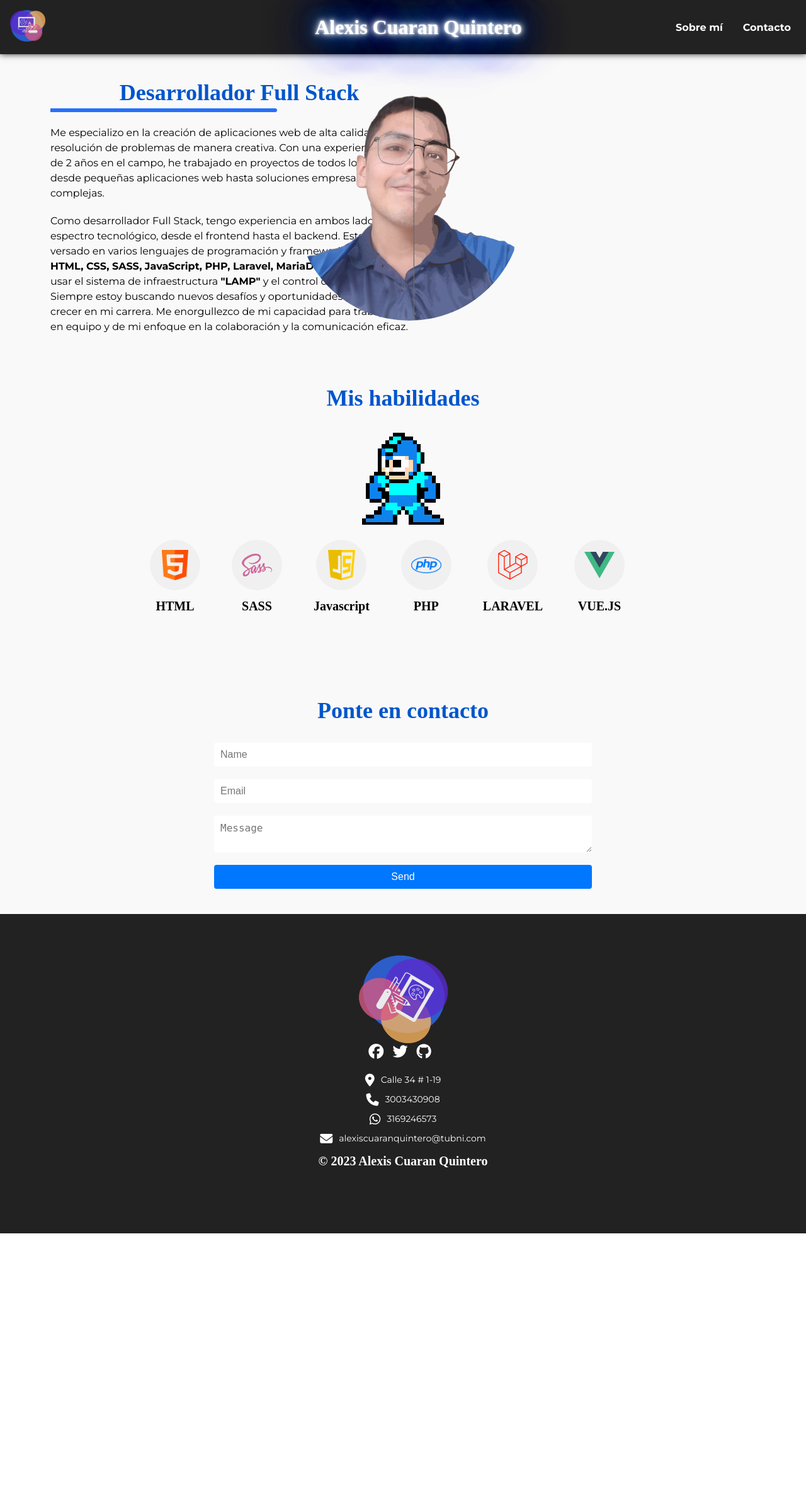
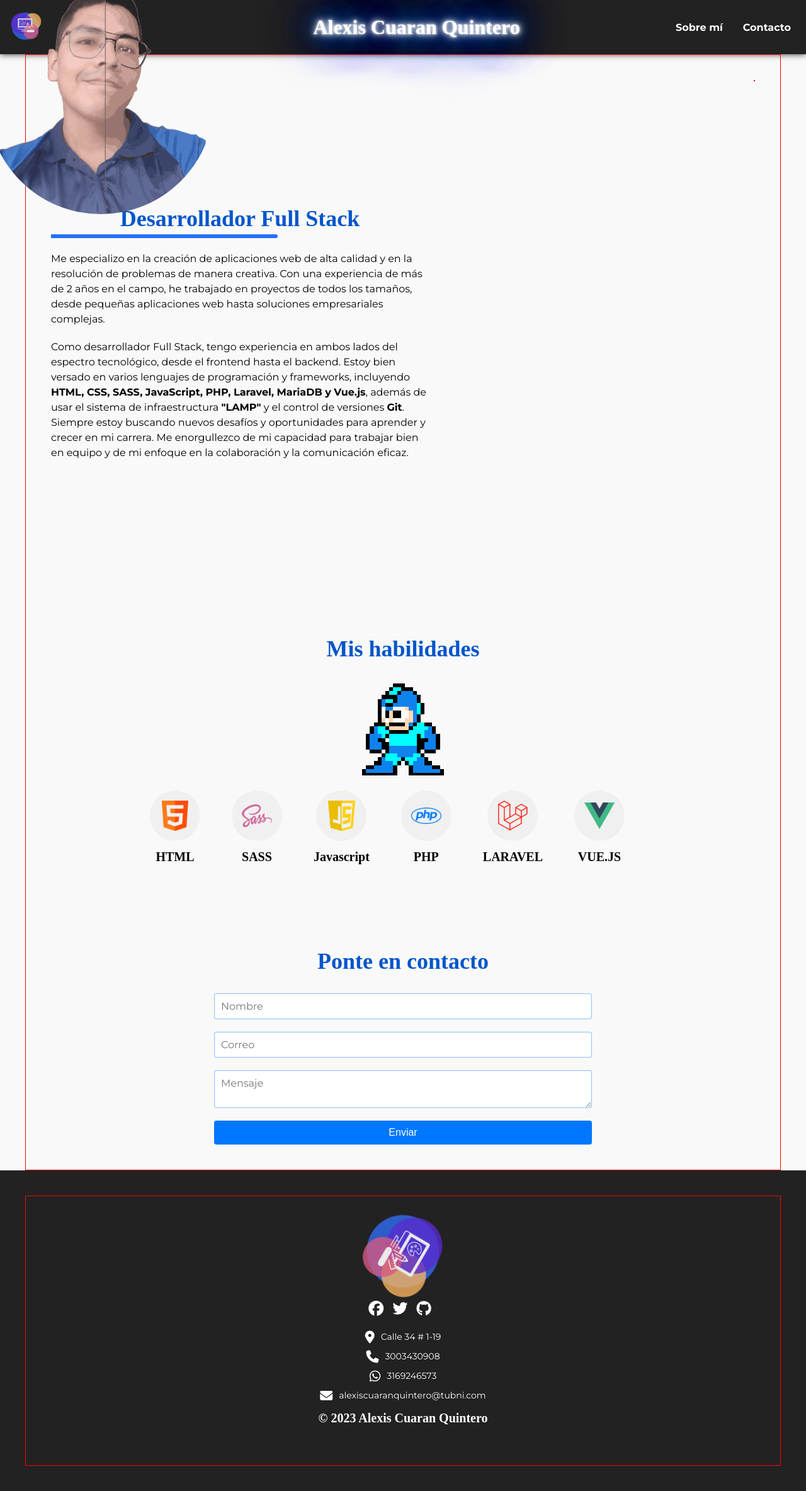
Before and after one commit to alextero21/cursoW, a PHP site: page /alexiscuaranquintero/index.php in a window 1280 px wide. Shown: the whole page at 63% size. Before the commit the page ends 1958 px from the top, so only its background shows below. Run offline with PHP 8.4, Linux system fonts and the light colour scheme; some libraries are stand-ins or nearby versions; some web fonts are replaced.

Commit message:
Adding styles to about2

```diff
--- a/alexiscuaranquintero/index.php
+++ b/alexiscuaranquintero/index.php
@@ -26,8 +26,8 @@
       <nav class="header__nav">
         <ul>
 
-        <li><a href="#sobre-mi">Sobre mí</a></li>
-        <li><a href="#contacto">Contacto</a></li>
+          <li><a href="#">Sobre mí</a></li>
+          <li><a href="#contact-form">Contacto</a></li>
         </ul>
       </nav>
 
@@ -52,11 +52,12 @@
       </div>
 
       <div class="image-container">
-        <img src="../img/profile/alexis1-01.png" alt="Imagen 1">
+        <img src="../img/profile/alexis1-01.png" alt="Imagen 1" >
         <img src="../img/profile/alexis2-01.png" alt="Imagen 2">
         <img src="../img/profile/alexis3-01.png" alt="Imagen 3">
         <img src="../img/profile/alexis4-01.png" alt="Imagen 4">
       </div>
+
 
       </section>
       <section class="skills">
@@ -108,10 +109,10 @@
       <section class="contact">
         <h2>Ponte en contacto</h2>
         <form action="#" method="POST" id="contact-form">
-          <input type="text" name="name" id="name" placeholder="Name" required>
-          <input type="email" name="email" id="email" placeholder="Email" required>
-          <textarea name="message" id="message" placeholder="Message" required></textarea>
-          <button type="submit" id="submit-btn">Send</button>
+          <input type="text" name="name" id="name" placeholder="Nombre" required>
+          <input type="email" name="email" id="email" placeholder="Correo" required>
+          <textarea name="message" id="message" placeholder="Mensaje" required></textarea>
+          <button type="submit" id="submit-btn">Enviar</button>
         </form>
       </section>
     </div>
--- a/css/about.css
+++ b/css/about.css
@@ -264,6 +264,8 @@
   font-size: 16px;
   border: none;
   border-radius: 4px;
+  font-family: "Montserrat";
+  border: 1px solid rgba(0, 119, 255, 0.4666666667);
 }
 
 #contact-form input:focus,
@@ -375,5 +377,20 @@
     transform: scale(3);
   }
 }
+@media only screen and (max-width: 1720px) {
+  .container {
+    border: 1px solid red;
+    width: 100%;
+  }
+  .image-container {
+    margin-bottom: 50em;
+    border: 1px solid red;
+  }
+  .image-container img {
+    left: 0;
+    top: 0;
+    margin: 10px;
+  }
+}
 
 /*# sourceMappingURL=about.css.map */
--- a/sass/about.scss
+++ b/sass/about.scss
@@ -59,6 +59,11 @@
     z-index: 1;
     animation-delay: 15s;
   }
+
+
+
+
+
 }
 
 @keyframes image-animation {
@@ -253,6 +258,8 @@
   p{
     font-family: 'Montserrat';
   }
+
+
 }
 
 .about h2 {
@@ -358,6 +365,8 @@
   font-size: 16px;
   border: none;
   border-radius: 4px;
+  font-family: 'Montserrat';
+  border: 1px solid #0077ff77;
 }
 
 #contact-form input:focus,
@@ -489,3 +498,35 @@
     transform: scale(3);
   }
 }
+
+
+
+@media only screen and (max-width: 1720px) {
+
+  .container{
+
+
+
+    border: 1px solid red;
+    width: 100%;
+
+
+
+
+  }
+
+
+  .image-container {
+
+    margin-bottom: 50em;
+    border: 1px solid red;
+
+    img {
+   left: 0;
+   top:0;
+      margin: 10px;
+    }
+  }
+
+
+}
```
Also changed, not shown: img/logo.png, img/profile/alexis1-01.png, img/profile/alexis2-01.png, img/slogan/html.png, img/slogan/javascript.png, img/slogan/laravel.png, img/slogan/php.png, img/slogan/sass.png, img/slogan/vuejs.png, 3 other files. Lines whose indentation alone changed are shown as unchanged.
